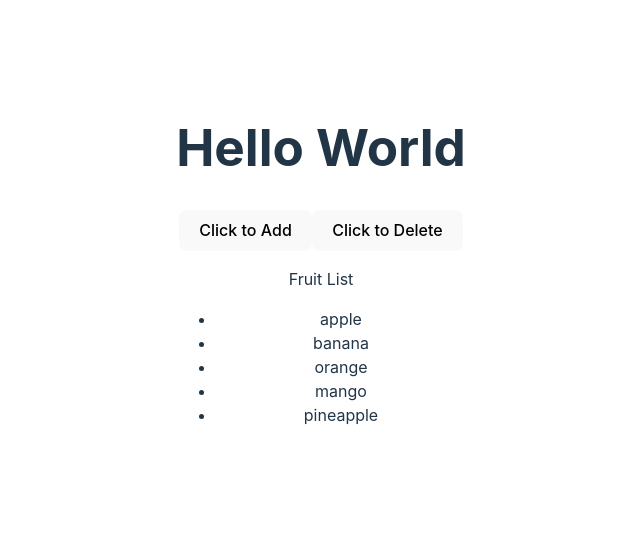
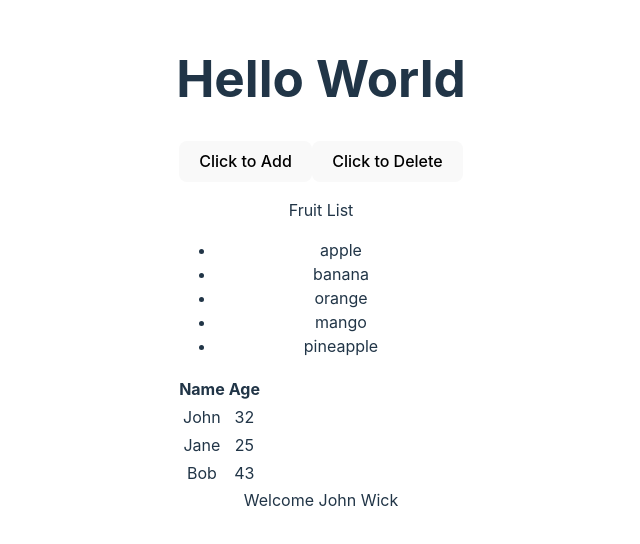
Before and after one commit to kowsar-mahmud-remon/testing-react-app, a React (Vite) app: page / in a window 1280 px wide. Shown: the part 136-680 px from the top of the page, without its empty margins (319-959 px from the left). Built offline with nearby package versions, Linux system fonts and the light colour scheme.

Commit message:
testing userTable

```diff
--- a/src/App.tsx
+++ b/src/App.tsx
@@ -1,9 +1,17 @@
 import "./App.css";
 import FruitList from "./components/FruitList/FruitList";
 import PrimaryButton from "./components/PrimaryButton";
+import UsersTable from "./components/UsersTable/UsersTable";
+
+export const users = [
+  { id: 1, name: "John", age: 32 },
+  { id: 2, name: "Jane", age: 25 },
+  { id: 3, name: "Bob", age: 43 },
+];
 
 function App() {
   const fruits = ["apple", "banana", "orange", "mango", "pineapple"];
+
   return (
     <>
       <div className="">
@@ -12,6 +20,7 @@ function App() {
         <PrimaryButton></PrimaryButton>
         <PrimaryButton actionType="Delete"></PrimaryButton>
         <FruitList fruits={fruits}></FruitList>
+        <UsersTable users={users}></UsersTable>
       </div>
     </>
   );
--- /dev/null
+++ b/src/components/UsersTable/UsersTable.tsx
@@ -0,0 +1,41 @@
+import { useEffect, useState } from "react";
+
+interface IUser {
+  id: number;
+  name: string;
+  age: number;
+}
+interface Props {
+  users: IUser[];
+}
+const UsersTable = ({ users }: Props) => {
+  const [showMessage, setShowMessage] = useState(false);
+
+  useEffect(() => {
+    setTimeout(() => {
+      setShowMessage(true);
+    }, 1000);
+  });
+  return (
+    <div className="">
+      <table>
+        <thead>
+          <th>Name</th>
+          <th>Age</th>
+        </thead>
+        <tbody data-testid="users">
+          {users.map((user) => (
+            <tr key={user.id}>
+              <td>{user.name}</td>
+              <td>{user.age}</td>
+            </tr>
+          ))}
+        </tbody>
+      </table>
+
+      {showMessage && <div data-testid="welcome">Welcome John Wick</div>}
+    </div>
+  );
+};
+
+export default UsersTable;
```
Also changed, not shown: 1 other file (tests, documents, lock files or other folders).
